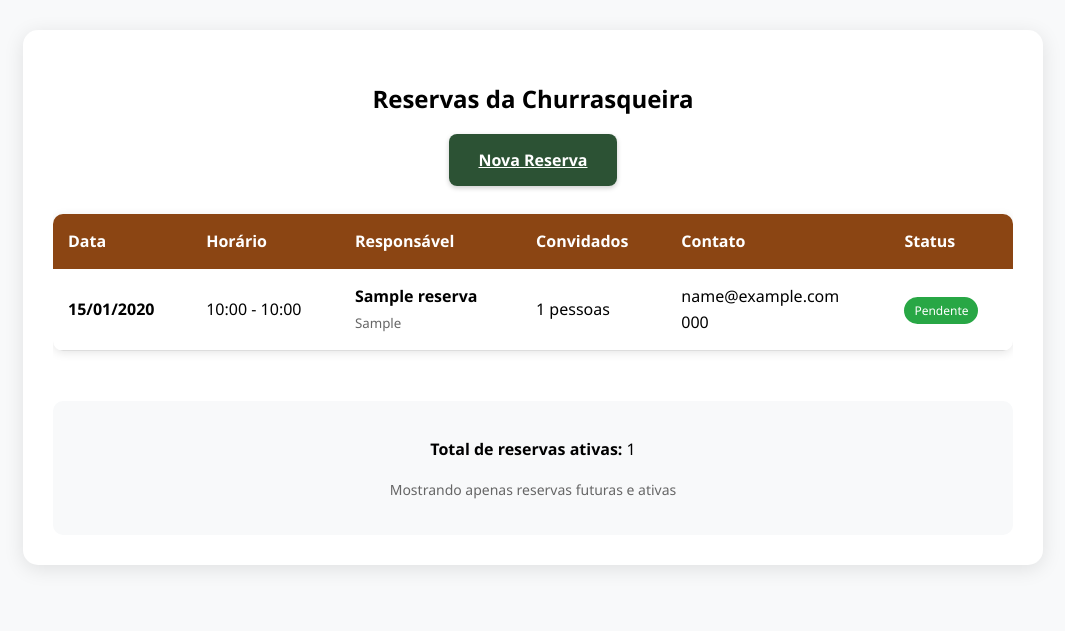
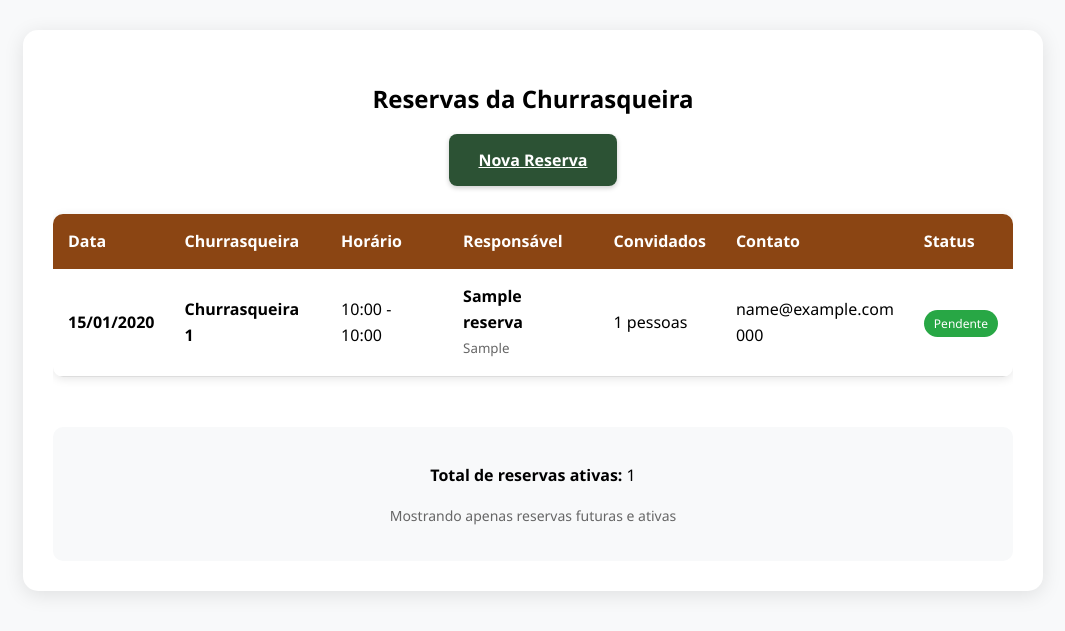
Before and after one commit to Turma3PythonNoturno/Projeto-Integrador---Sistema-de-Gerenciamento-de-Churrasqueiras, a Flask app: page /reservas in a window 1280 px wide. Shown: the part 353-984 px from the top of the page, without its empty margins (107-1172 px from the left). Before the commit the page ends 922 px from the top, so only its background shows below. Run offline with Flask 3, Linux system fonts and the light colour scheme; tables that the repository leaves empty hold one stand-in row (values such as "Sample post").

Commit message:
reserva com seleção de churrasqueira feita. Faltando verificar disponibilidade por churrasqueira e não por datahora

```diff
--- a/app/repositories/reserva_repository.py
+++ b/app/repositories/reserva_repository.py
@@ -13,6 +13,7 @@ class ReservaRepository(IReservaRepository):
         try:
             nova_reserva = ReservaModel(
                 nome=reserva_data['nome'],
+                churrasqueira_id=reserva_data['churrasqueira_id'],
                 data_reserva=reserva_data['data_reserva'],
                 horario_inicio=reserva_data['horario_inicio'],
                 horario_fim=reserva_data['horario_fim'],
--- a/app/services/reserva_service.py
+++ b/app/services/reserva_service.py
@@ -183,6 +183,7 @@ class ReservaService:
         # 7. Preparar dados para o repositório - incluindo CPF do associado
         dados_para_criacao = {
             'nome': dados_reserva['nome'].strip(),
+            'churrasqueira_id': int(dados_reserva['churrasqueira_id']),
 
             'cpf_associado': cpf_associado,
             'data_reserva': data_reserva,
--- a/app/templates/lista_reservas.html
+++ b/app/templates/lista_reservas.html
@@ -13,10 +13,12 @@
 
 {% if reservas %}
 <div style="overflow-x: auto;">
-        <table style="width: 100%; border-collapse: collapse; margin: 20px 0; background-color: white; border-radius: 10px; overflow: hidden; box-shadow: 0 2px 10px rgba(0,0,0,0.1);">
+    <table
+        style="width: 100%; border-collapse: collapse; margin: 20px 0; background-color: white; border-radius: 10px; overflow: hidden; box-shadow: 0 2px 10px rgba(0,0,0,0.1);">
         <thead>
             <tr style="background-color: #8B4513; color: white;">
                 <th style="padding: 15px; text-align: left;">Data</th>
+                <th style="padding: 15px; text-align: left;">Churrasqueira</th>
                 <th style="padding: 15px; text-align: left;">Horário</th>
                 <th style="padding: 15px; text-align: left;">Responsável</th>
                 <th style="padding: 15px; text-align: left;">Convidados</th>
@@ -29,6 +31,9 @@
             <tr style="border-bottom: 1px solid #ddd;">
                 <td style="padding: 15px;">
                     <strong>{{ reserva.to_dict().data_reserva }}</strong>
+                </td>
+                <td style="padding: 15px;">
+                    <strong>{{ reserva.to_dict().churrasqueira_nome }}</strong>
                 </td>
                 <td style="padding: 15px;">
                     {{ reserva.to_dict().horario_inicio }} - {{ reserva.to_dict().horario_fim }}
@@ -51,7 +56,8 @@
                     {% endif %}
                 </td>
                 <td style="padding: 15px;">
-                        <span style="background-color: #28a745; color: white; padding: 5px 10px; border-radius: 15px; font-size: 12px;">
+                    <span
+                        style="background-color: #28a745; color: white; padding: 5px 10px; border-radius: 15px; font-size: 12px;">
                         {{ reserva.to_dict().status_display }}
                     </span>
                 </td>
```
Lines whose indentation alone changed are shown as unchanged.
